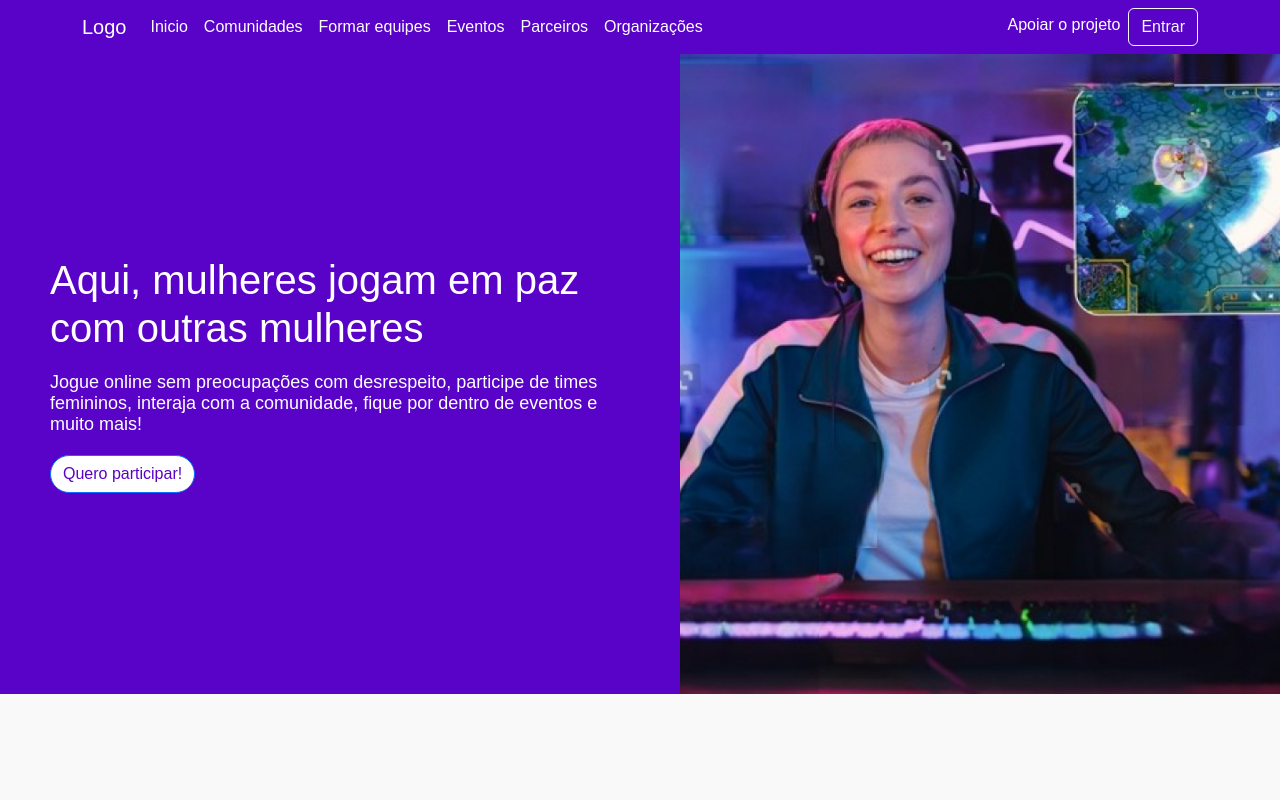
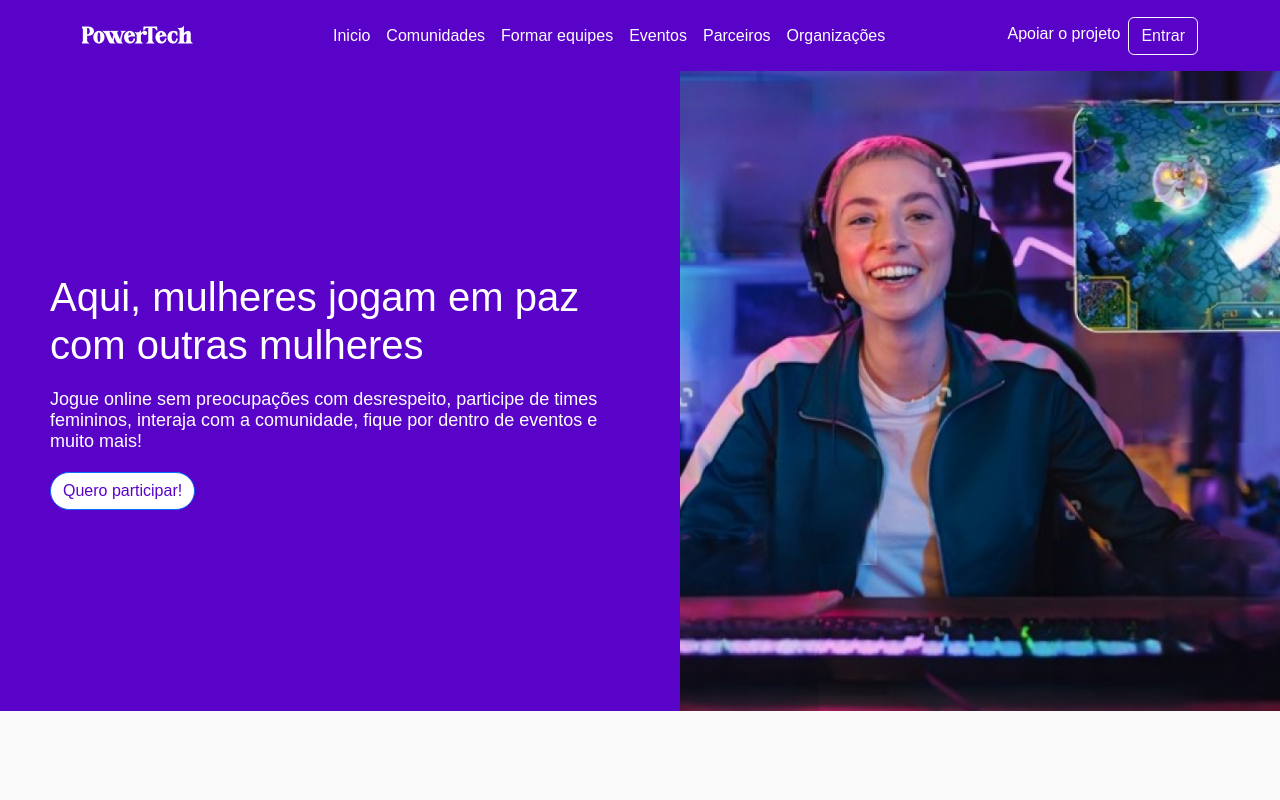
Before and after one commit to gennipher/equipe44-frontend, a React (Create React App) app: page / in a window 1280 px wide. Shown: the top 800 px of the page. Built offline with nearby package versions, Linux system fonts and the light colour scheme.

Commit message:
Adicionando Logo na navbar

```diff
--- a/src/Components/Menu/Menu.js
+++ b/src/Components/Menu/Menu.js
@@ -5,6 +5,7 @@ import Navbar from 'react-bootstrap/Navbar';
 import styles from '../../Styles/Menu.module.scss'
 import Button from 'react-bootstrap/Button';
 import { Link } from "react-router-dom"
+import Logo from '../../assets/logo.png'
 
 function Menu() {
   return (
@@ -17,7 +18,7 @@ function Menu() {
                 to="/"
                 style={{textDecoration: "none", color: "white"}}
               >
-                Logo
+                <img src={Logo} />
               </Link>
             </Navbar.Brand>
             <Nav className={styles.navLinks}>
```
Also changed, not shown: src/assets/logo.png (added).
